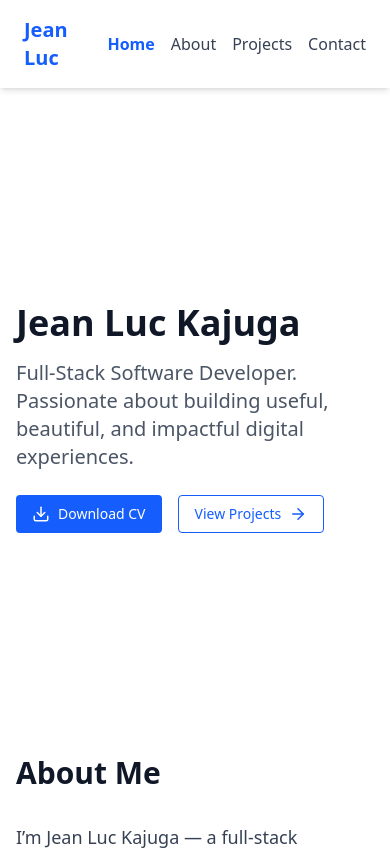
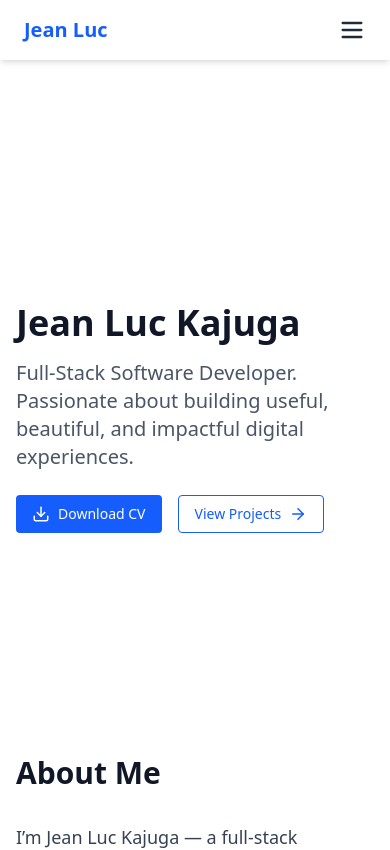
Before and after one commit to pacc-jean/portfolio-jealc, a Next.js app in the folder jealc/: page / in a window 390 px wide. Shown: the top 850 px of the page. Built offline with nearby package versions, Linux system fonts and the light colour scheme.

Commit message:
navbar tweaks && mobile drawer

```diff
--- /dev/null
+++ b/jealc/src/app/components/MobileDrawer.tsx
@@ -0,0 +1,53 @@
+'use client'
+
+import { motion } from 'framer-motion'
+import Link from 'next/link'
+import Image from 'next/image'
+import { X, User, HelpCircle, Home, Briefcase } from 'lucide-react'
+
+export default function MobileDrawer({ isOpen, onClose }: { isOpen: boolean; onClose: () => void }) {
+  return (
+    <motion.div
+      initial={{ x: '-100%' }}
+      animate={{ x: isOpen ? 0 : '-100%' }}
+      transition={{ type: 'spring', stiffness: 300, damping: 30 }}
+      className="fixed top-0 left-0 h-full w-72 bg-white/10 backdrop-blur-md text-white z-[999] shadow-lg rounded-r-3xl p-6"
+    >
+      {/* Close Button */}
+      <div className="flex justify-end mb-4">
+        <button onClick={onClose}>
+          <X className="text-white" />
+        </button>
+      </div>
+
+      {/* Profile Section */}
+        <Image
+          src="/assets/avatar.jpg"
+          alt="Profile"
+          width={64}
+          height={64}
+          className="w-16 h-16 rounded-full border-2 border-white mb-2"
+        />
+        <p className="text-lg font-semibold">Hello, I&#39;m Jean Luc</p>
+
+      {/* Nav Items */}
+      <div className="flex flex-col gap-4 text-sm">
+        <NavItem icon={<Home size={18} />} label="Home" href="/" />
+        <NavItem icon={<User size={18} />} label="About" href="/about" />
+        <NavItem icon={<Briefcase size={18} />} label="Projects" href="/projects" />
+
+        <NavItem icon={<HelpCircle size={18} />} label="Help" href="#" />
+      </div>
+
+    </motion.div>
+  )
+}
+
+function NavItem({ icon, label, href, bold }: { icon: React.ReactNode; label: string; href: string; bold?: boolean }) {
+  return (
+    <Link href={href} className={`flex items-center gap-3 px-2 py-2 rounded-md hover:bg-white/10 ${bold ? 'font-bold' : ''}`}>
+      {icon}
+      <span>{label}</span>
+    </Link>
+  )
+}
--- a/jealc/src/app/components/Navbar.tsx
+++ b/jealc/src/app/components/Navbar.tsx
@@ -2,6 +2,9 @@
 
 import Link from 'next/link'
 import { usePathname } from 'next/navigation'
+import { useEffect, useState } from 'react'
+import { Menu } from 'lucide-react'
+import MobileDrawer from './MobileDrawer'
 
 const navLinks = [
   { name: 'Home', path: '/' },
@@ -12,23 +15,65 @@ const navLinks = [
 
 export default function Navbar() {
   const pathname = usePathname()
+  const [showNav, setShowNav] = useState(true)
+  const [menuOpen, setMenuOpen] = useState(false)
+  const [lastScrollY, setLastScrollY] = useState(0)
+
+  useEffect(() => {
+    const handleScroll = () => {
+      const currentY = window.scrollY
+      setShowNav(currentY < lastScrollY || currentY < 10)
+      setLastScrollY(currentY)
+    }
+
+    window.addEventListener('scroll', handleScroll)
+    return () => window.removeEventListener('scroll', handleScroll)
+  }, [lastScrollY])
 
   return (
-    <nav className="w-full flex items-center justify-between px-6 py-4 bg-white shadow-md fixed top-0 z-50">
-      <Link href="/" className="text-xl font-bold text-blue-600">Jean Luc</Link>
-      <div className="space-x-4">
+    <>
+      <nav
+        className={`fixed w-full z-50 px-6 py-4 flex items-center justify-between transition-all duration-300 ${
+          showNav ? 'top-0' : '-top-24'
+        } bg-white/80 backdrop-blur-md shadow-md`}
+      >
+        {/* Logo */}
+        <Link href="/" className="text-xl font-bold text-blue-600">
+          Jean Luc
+        </Link>
+
+        {/* Desktop links */}
+        <div className="hidden md:flex space-x-6">
           {navLinks.map(link => (
             <Link
               key={link.path}
               href={link.path}
               className={`hover:text-blue-600 transition ${
-              pathname === link.path ? 'text-blue-600 font-semibold' : 'text-gray-700'
+                pathname === link.path ? 'text-blue-600 font-semibold' : 'text-gray-800'
               }`}
             >
               {link.name}
             </Link>
           ))}
         </div>
+
+        {/* Mobile menu button */}
+        {!menuOpen && (
+        <button
+          onClick={() => setMenuOpen(true)}
+          className="md:hidden text-gray-800"
+          aria-label="Open Menu"
+        >
+          <Menu size={28} />
+        </button>
+        )}
+
       </nav>
+
+      {/* Mobile drawer */}
+      {menuOpen && (
+        <MobileDrawer isOpen={menuOpen} onClose={() => setMenuOpen(false)} />
+      )}
+    </>
   )
 }
```
Also changed, not shown: jealc/public/assets/avatar.jpg (added). Lines whose indentation alone changed are shown as unchanged.
